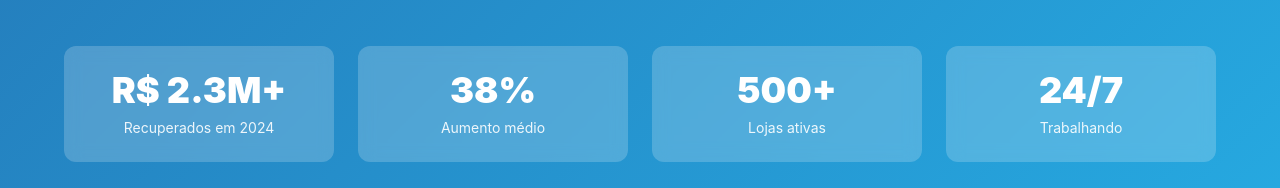
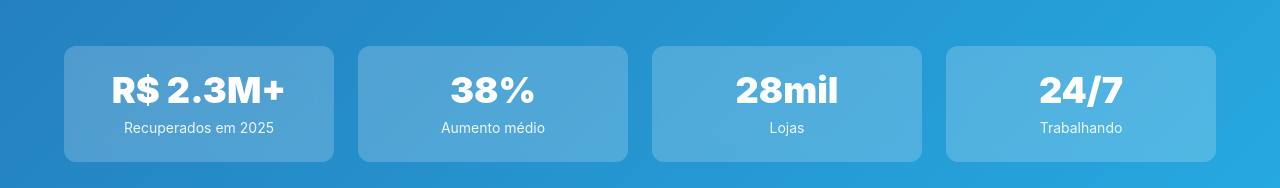
Before and after one commit to Clecias/Landing-Page-V2---Foco-em-Resultados-Artefato-interativo, a React (Vite) app: page / in a window 1280 px wide. Shown: the part 578-766 px from the top of the page. Built offline with nearby package versions, Linux system fonts and the light colour scheme.

Commit message:
chore: update hero stats

```diff
--- a/src/LandingPageV2.jsx
+++ b/src/LandingPageV2.jsx
@@ -48,15 +48,15 @@ export default function LandingPageV2() {
             <div className="grid grid-cols-2 md:grid-cols-4 gap-6">
               <div className="bg-white bg-opacity-20 backdrop-blur p-6 rounded-xl">
                 <p className="text-4xl font-black mb-2">R$ 2.3M+</p>
-                <p className="text-sm opacity-90">Recuperados em 2024</p>
+                <p className="text-sm opacity-90">Recuperados em 2025</p>
               </div>
               <div className="bg-white bg-opacity-20 backdrop-blur p-6 rounded-xl">
                 <p className="text-4xl font-black mb-2">38%</p>
                 <p className="text-sm opacity-90">Aumento médio</p>
               </div>
               <div className="bg-white bg-opacity-20 backdrop-blur p-6 rounded-xl">
-                <p className="text-4xl font-black mb-2">500+</p>
-                <p className="text-sm opacity-90">Lojas ativas</p>
+                <p className="text-4xl font-black mb-2">28mil</p>
+                <p className="text-sm opacity-90">Lojas</p>
               </div>
               <div className="bg-white bg-opacity-20 backdrop-blur p-6 rounded-xl">
                 <p className="text-4xl font-black mb-2">24/7</p>
```
